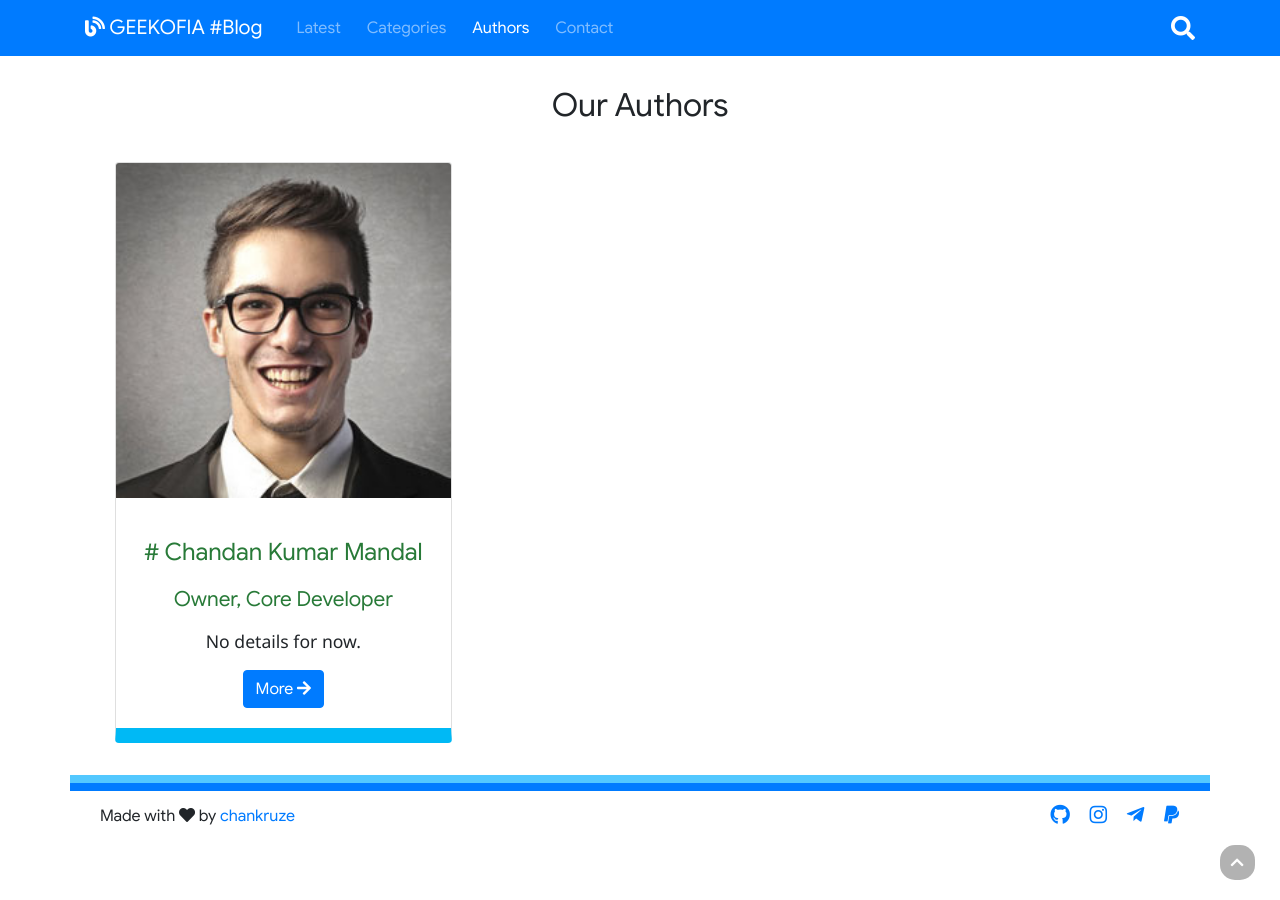
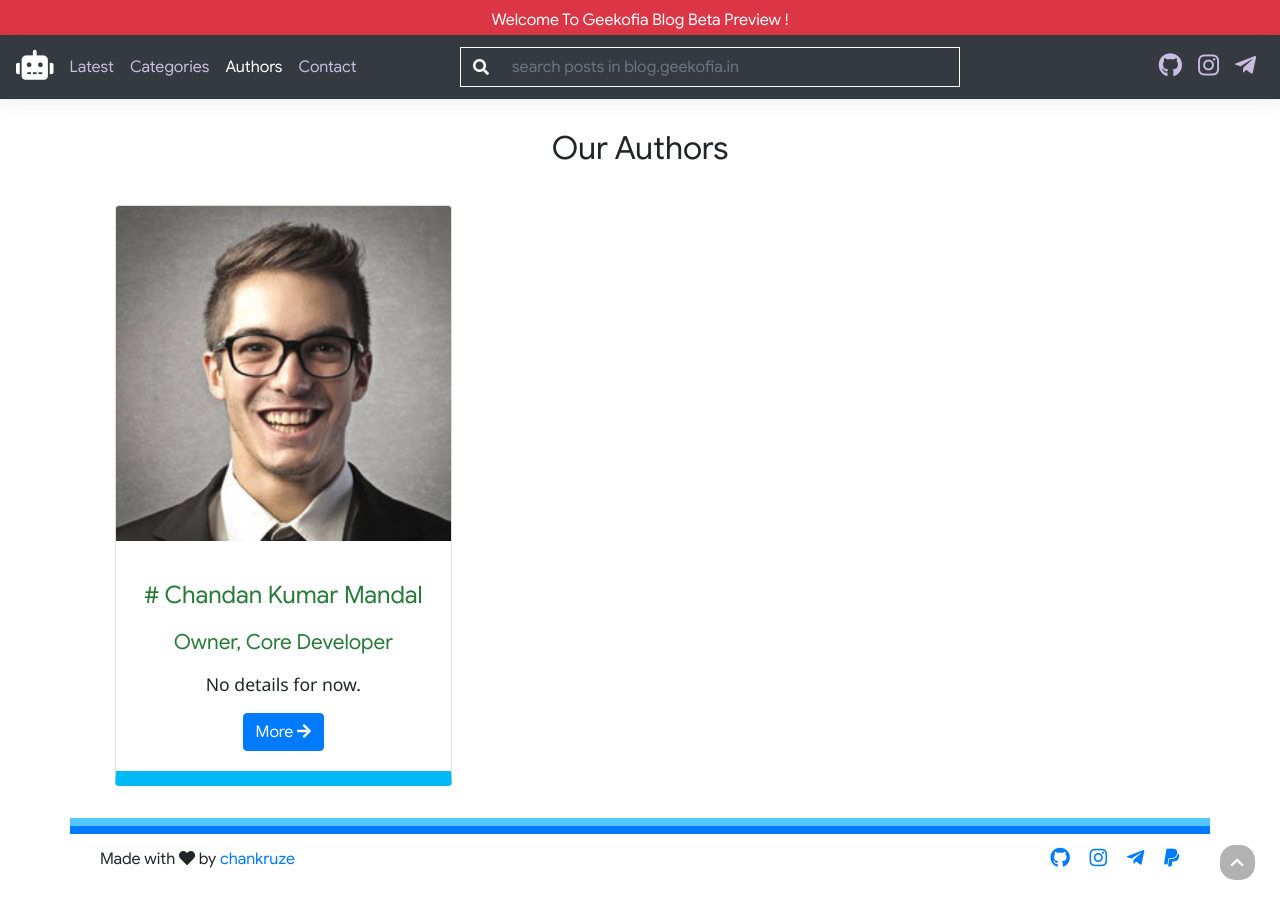
Before and after one commit to geekofia/blog, a Jekyll site: the page built from authors.html, in a window 1280 px wide. Built offline with Jekyll 4.4.1, drawn with Linux system fonts in a browser that asks for light colours.

Commit message:
Navbar Re-Designed
Signed-off-by: chankruze <chankruze@gmail.com>

```diff
--- a/_includes/navbar.html
+++ b/_includes/navbar.html
@@ -1,17 +1,12 @@
-<!-- <div id="header">
-    <div class="container">Welcome To Geekofia's Official Blog !</div>
-</div> -->
+<span id="welcome" class="d-block px-3 py-2 text-center text-white bg-danger old-bv">Welcome to Geekofia Blog beta preview !</span>
 
-<nav class="navbar navbar-expand-lg navbar-dark bg-primary" id="test">
-    <div class="container">
-        <a class="navbar-brand" href="{{ site.url }}{{ site.baseurl }}"><i class="fas fa-blog"></i> GEEKOFIA #Blog</a>
-        <button class="navbar-toggler" type="button" data-toggle="collapse" data-target="#navbarText"
-            aria-controls="navbarText" aria-expanded="false" aria-label="Toggle navigation">
-            <span class="navbar-toggler-icon"></span>
-        </button>
+<header class="navbar navbar-expand navbar-dark bg-dark flex-column flex-md-row bd-navbar">
+    <a class="navbar-brand mr-0 mr-md-2" href="/" aria-label="Bootstrap">
+        <i class="fas fa-robot logo-icon"></i>
+    </a>
 
-        <div class="collapse navbar-collapse" id="navbarText">
-            <ul class="navbar-nav mr-auto">
+    <div class="navbar-nav-scroll">
+        <ul class="navbar-nav bd-navbar-nav flex-row">
             {% for item in site.data.navigation %}
             <li class="nav-item">
                 <a href="{{ item.link }}" class="nav-link" data-toggle="tooltip" title="{{ item.title }}"
@@ -20,40 +15,54 @@
                 </a>
             </li>
             {% endfor %}
+        </ul>
+    </div>
+
+    <form class="form-inline my-2 my-lg-0" id="search-form">
+        <div class="input-group">
+            <div class="input-group-prepend">
+                <span class="input-group-text" id="search-icon"><i class="fas fa-search"></i></span>
+            </div>
+            <input class="form-control" type="search"
+                placeholder="search posts in {{ site.url | remove: 'https://' | remove: 'http://'}}" aria-label="Search"
+                data-toggle="dropdown" id="search-input" aria-haspopup="true" aria-expanded="false" autocomplete="off"
+                aria-describedby="search-icon">
+            <div class="dropdown-menu container" id="search-results"></div>
+        </div>
+    </form>
+
+    <ul class="navbar-nav flex-row ml-md-auto d-none d-md-flex">
         <!-- <li class="nav-item dropdown">
-                <a class="nav-link dropdown-toggle" href="#" id="navbarDropdownMenuLink" role="button"
-                    data-toggle="dropdown" aria-haspopup="true" aria-expanded="false" title="Posts by tags">
-                    Tags
+            <a class="nav-item nav-link dropdown-toggle mr-md-2" href="#" id="bd-versions" data-toggle="dropdown"
+                aria-haspopup="true" aria-expanded="false">
+                v4.0
             </a>
-                <div class="dropdown-menu" aria-labelledby="navbarDropdownMenuLink">
-                    {% for tag in site.tags %}
-                    <a href="/tags/{{ tag[0] }}/" class="dropdown-item">
-                        {{ tag[0] }}
-                    </a>
-                    {% endfor %}
+            <div class="dropdown-menu dropdown-menu-right" aria-labelledby="bd-versions">
+                <a class="dropdown-item" href="/docs/4.1/">Latest (v4.1.x)</a>
+                <a class="dropdown-item active" href="/docs/4.0/">v4.0.0</a>
+                <div class="dropdown-divider"></div>
+                <a class="dropdown-item" href="https://v4-alpha.getbootstrap.com/">v4 Alpha 6</a>
+                <a class="dropdown-item" href="https://getbootstrap.com/docs/3.3/">v3.3.7</a>
+                <a class="dropdown-item" href="https://getbootstrap.com/2.3.2/">v2.3.2</a>
             </div>
         </li> -->
+        <li class="nav-item">
+            <a class="nav-link p-2" href="https://github.com/geekofia" target="_blank"><i
+                    class="fab fa-github"></i></a>
+        </li>
+        <li class="nav-item">
+            <a class="nav-link p-2" href="https://instagram.com/geekofia" target="_blank"><i
+                    class="fab fa-instagram"></i></a>
+        </li>
+        <li class="nav-item">
+            <a class="nav-link p-2" href="https://t.me/geekofia" target="_blank"><i
+                    class="fab fa-telegram-plane"></i></a>
+        </li>
     </ul>
 
-            <!-- <div class="nav nav-social">
-            <a class="nav-item" href="https://github.com/chankruze" target="_blank"><i class="fab fa-github"></i></a>
-            <a class="nav-item" href="https://instagram.com/chankruze" target="_blank"><i
-                    class="fab fa-instagram"></i></a>
-            <a class="nav-item" href="https://t.me/geekofia" target="_blank"><i class="fab fa-telegram-plane"></i></a>
-        </div> -->
-
-            <form class="form-inline my-2 my-lg-0">
-                <i class="fas fa-search button-search"></i>
-                <input class="form-control mr-sm-2" type="search" placeholder="search in {{ site.url }}"
-                    aria-label="Search" data-toggle="dropdown" id="search-input" aria-haspopup="true"
-                    aria-expanded="false" autocomplete="off">
-                <i class="fas fa-times button-close hidden"></i>
-                <div class="dropdown-menu container" id="search-results"></div>
-            </form>
-
-        </div>
-    </div>
-</nav>
+    <!-- <a class="btn btn-bd-download d-none d-lg-inline-block mb-3 mb-md-0 ml-md-3"
+        href="https://github.com/twbs/bootstrap/archive/v4.0.0.zip">Download</a> -->
+</header>
 
 <!-- Script pointing to search-script.js -->
 <script src="/assets/js/search.js" type="text/javascript"></script>
--- a/assets/css/index.css
+++ b/assets/css/index.css
@@ -1,6 +1,6 @@
 /** import indivisual CSS **/
 
-@import "navigation.css";
+@import "navbar.css";
 @import "footer.css";
 @import "animation.css";
 @import "search.css";
@@ -15,7 +15,6 @@
 body {
     font-family: 'Google Sans', 'Courier New', Courier, monospace;
     text-transform: capitalize;
-    height: 100vh;
 }
 
 ::-webkit-scrollbar {
--- a/assets/css/navigation.css
+++ b/assets/css/navbar-old.css
@@ -1,7 +1,8 @@
 /* ===== Nav & Navbar ===== */
 .navbar {
     position: sticky;
-    z-index: 1030;
+    top: 0;
+    z-index: 1071;
 }
 
 .navbar-nav .nav-item {
@@ -26,13 +27,6 @@
 
 .nav-pills {
     margin-top: 10px;
-}
-
-#header {
-    color: #000;
-    text-align: center;
-    background: #fff;
-    font-family: 'Segoe UI', Tahoma, Geneva, Verdana, sans-serif;
 }
 
 #search-input{
--- /dev/null
+++ b/assets/css/navbar.css
@@ -0,0 +1,152 @@
+.bd-navbar {
+    min-height: 4rem;
+    /* background-color: #563d7c; */
+    box-shadow: 0 0.5rem 1rem rgba(0, 0, 0, .05), inset 0 -1px 0 rgba(0, 0, 0, .1);
+    position: sticky;
+    top: 0;
+    z-index: 1071;
+}
+
+@media (min-width: 768px) {
+    .bd-navbar {
+        position: -webkit-sticky;
+        position: sticky;
+        top: 0;
+        z-index: 1071;
+    }
+}
+
+@media (max-width: 991.98px) {
+    .bd-navbar {
+        padding-right: .5rem;
+        padding-left: .5rem;
+    }
+}
+
+li {
+    display: list-item;
+    text-align: -webkit-match-parent;
+}
+
+.bd-navbar .navbar-nav .nav-link {
+    padding-right: .5rem;
+    padding-left: .5rem;
+    color: #cbbde2;
+}
+
+.nav-link {
+    display: block;
+    padding: .5rem 1rem;
+}
+
+.nav-link i {
+    font-size: 1.5em;
+}
+
+.bd-navbar .navbar-nav-svg {
+    display: inline-block;
+    width: 1rem;
+    height: 1rem;
+    vertical-align: text-top;
+}
+
+/* svg:not(:root) {
+    overflow: hidden;
+} */
+
+.p-2 {
+    padding: .5rem !important;
+}
+
+.logo-icon {
+    font-size: 1.5em;
+}
+
+#search-form {
+    margin: auto;
+    border: 1px solid #FFF;
+    background: transparent;
+    width: 500px;
+}
+
+#search-input{
+    border: none;
+    color: #FFF;
+    background: transparent;
+    box-shadow: none !important;
+    width: calc(100vh - 510px);
+}
+
+#search-icon{
+    padding-right: 5 !important;
+    border: none !important;
+    background: transparent !important;
+}
+
+.fa-search{
+    color: #FFF;
+    font-size: 1em;
+}
+
+#welcome{
+    max-height: 35px;
+}
+
+@media (max-width: 353px) {
+    #search-form,
+    #welcome,
+    .bd-navbar{
+        display: none !important;
+    }
+}
+
+@media (min-width: 353px) and (max-width: 762px) {
+    #search-form {
+        max-width: 100%;
+    }
+
+    #search-input {
+        max-width: calc(100% - 39px);
+    }
+
+    .bd-navbar {
+        position: unset;
+    }
+
+}
+
+@media (min-width: 762px) and (max-width: 795px) {
+    #search-form {
+        max-width: 30%;
+    }
+
+    #search-input {
+        max-width: calc(100% - 275px);
+    }
+}
+
+@media (min-width: 796px) and (max-width: 895px) {
+    #search-form {
+        max-width: 300px;
+    }
+
+    #search-input {
+        max-width: calc(100% - 200px);
+    }
+}
+
+@media (min-width: 895px) and (max-width: 992px) {
+    #search-form {
+        max-width: 400px;
+    }
+
+    #search-input {
+        max-width: calc(100% - 100px);
+    }
+}
+
+@media (min-width: 992px) and (max-width: 1200px) {
+    #search-form {
+        min-width: 500px;
+    }
+}
--- a/assets/js/index.js
+++ b/assets/js/index.js
@@ -17,30 +17,4 @@ function goBack() {
     window.history.back()
 }
 
-// Get the navbar
-let navbar = document.querySelector('.navbar');
-
-// Get the offset position of the navbar
-let sticky = navbar.offsetTop;
-
-// When the user scrolls the page, execute myFunction
-window.onscroll = () => {
-    if (window.pageYOffset >= sticky) {
-        navbar.classList.add("fixed-top");
-    } else {
-        navbar.classList.remove("fixed-top");
-    }
-};
-
-$('.button-search').click(function(){
-    $('.form-control').show(1000);
-    $('.button-search').hide(1000);
-    $('.button-close').show(500);
-});
-
-$('.button-close').click(function(){
-    $('.form-control').val('');
-    $('.form-control').hide(1000);
-    $('.button-close').hide(1000);
-    $('.button-search').show(500);
-});
+// $("#search-input").css("width", $("#search-form").width() - 39 +"px");
```
Also changed, not shown: _includes/navbar-old.html (added, +66 -0 lines). Lines whose indentation alone changed are shown as unchanged.
